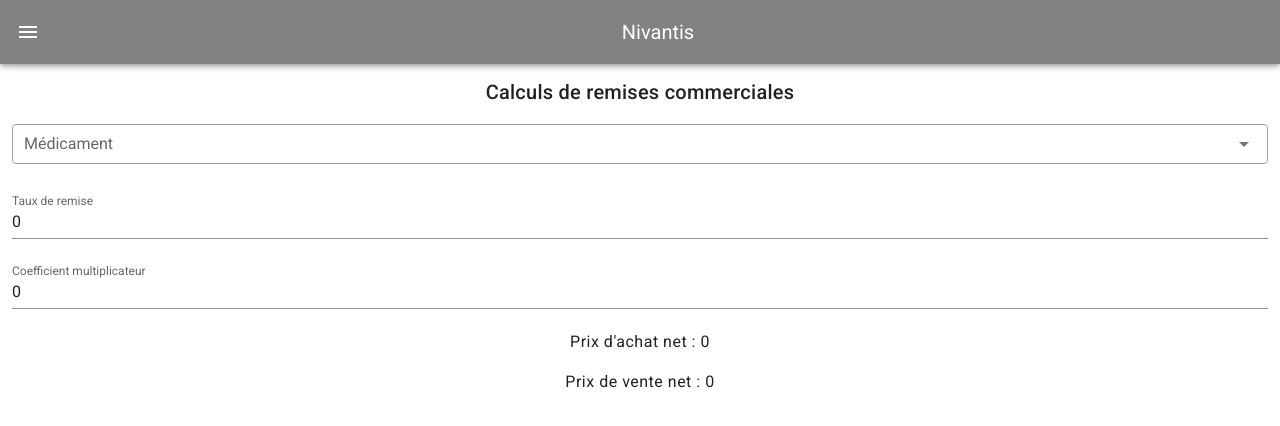
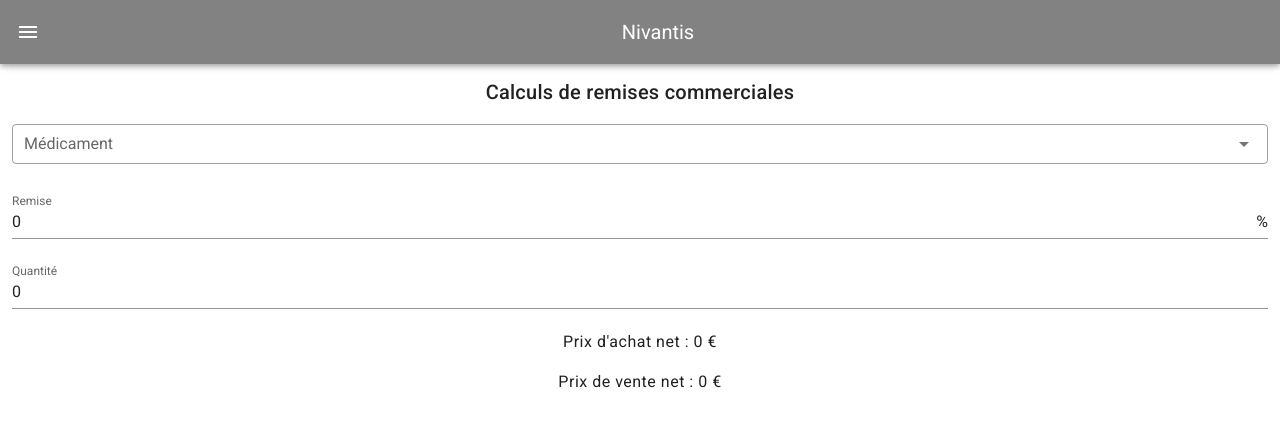
Before and after one commit to jeremdh62/vuejs-mspr-nivantis, a Vue app: page /#/calculatrice in a window 1280 px wide. Shown: the top 426 px of the page. Built offline with nearby package versions, Linux system fonts and the light colour scheme.

Commit message:
V1 terminer

```diff
--- a/src/components/CalculatriceComponent.vue
+++ b/src/components/CalculatriceComponent.vue
@@ -1,14 +1,10 @@
 <template>
   <div>
-       <p class="title"> Calculs de remises commerciales </p>
-
-    <v-select v-model="select" :items="items" item-text="nom" item-value="id" dense outlined label="Médicament" return-object></v-select>
-
-      <v-text-field v-model="remise" label="Taux de remise" type="number"></v-text-field>
-      <v-text-field v-model="coefMulti" label="Coefficient multiplicateur" type="number"></v-text-field>
-      <p class="body-1"> Prix d'achat net : {{calcul.PrixAchatNet(`${select.prixBrut}`,remise)}} </p>
-      <p class="body-1"> Prix de vente net : {{calcul.PrixVenteNet(calcul.PrixAchatNet(`${select.prixBrut}`,remise),coefMulti)}} </p>
-
+      <v-select v-model="select" :items="items" item-text="nom" item-value="id" dense outlined label="Médicament" return-object></v-select>
+      <v-text-field v-model="remise" label="Remise" type="number" suffix="%"></v-text-field>
+      <v-text-field v-model="coefMulti" label="Quantité" type="number"></v-text-field>
+      <p class="body-1"> Prix d'achat net : {{calcul.PrixAchatNet(`${select.prixBrut}`, (-remise/100) ) }} €</p>
+      <p class="body-1"> Prix de vente net : {{calcul.PrixVenteNet(calcul.PrixAchatNet(`${select.prixBrut}`,(-remise/100)),coefMulti)}} € </p>
   </div>
 </template>
 
--- a/src/views/Calculatrice.vue
+++ b/src/views/Calculatrice.vue
@@ -1,5 +1,6 @@
 <template>
   <div class="calculatriceview">
+    <p class="title"> Calculs de remises commerciales </p>
     <CalculatriceComponent/>
   </div>
 </template>
```
Also changed, not shown: src/repositories/repositorie.js (deleted, +0 -12 lines).
